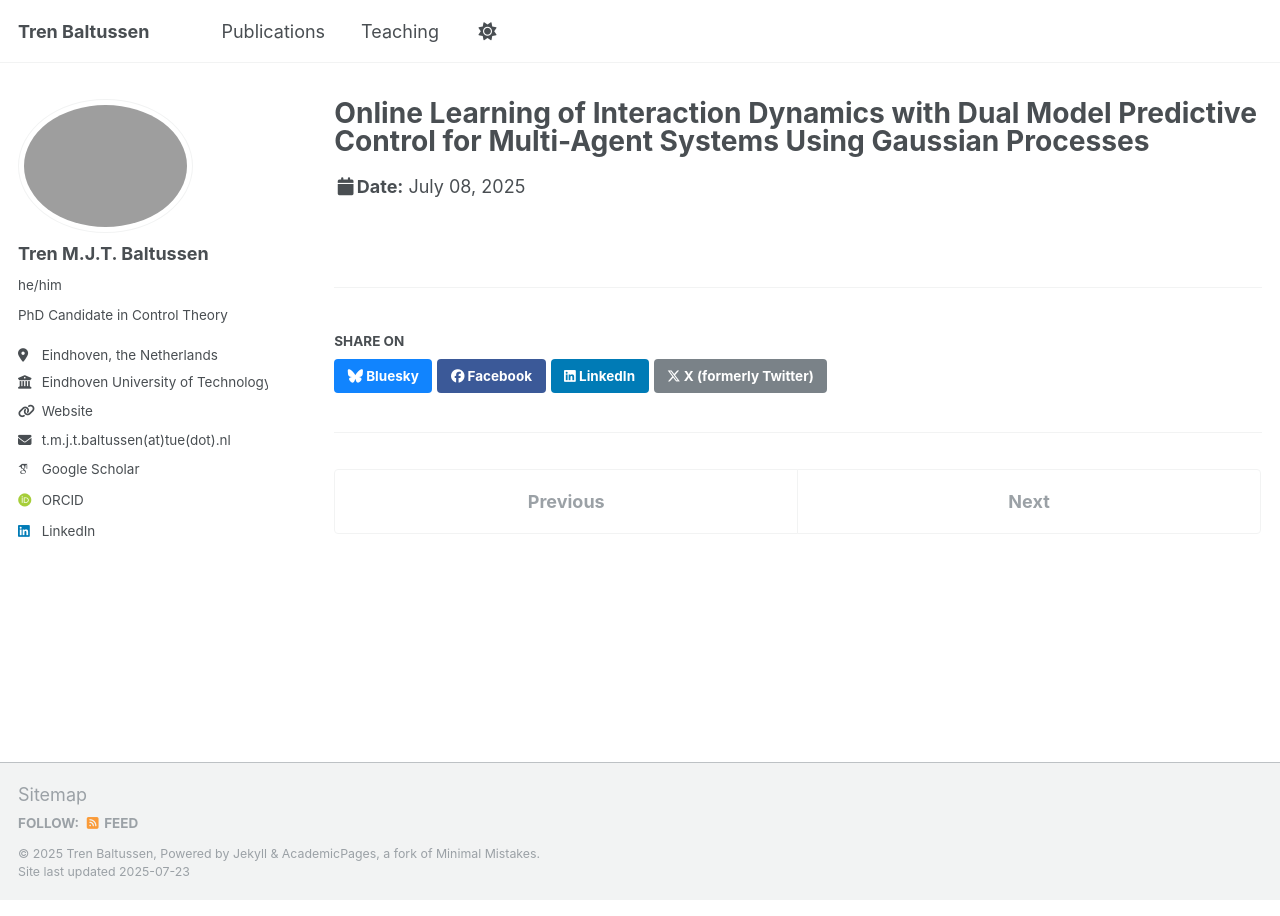
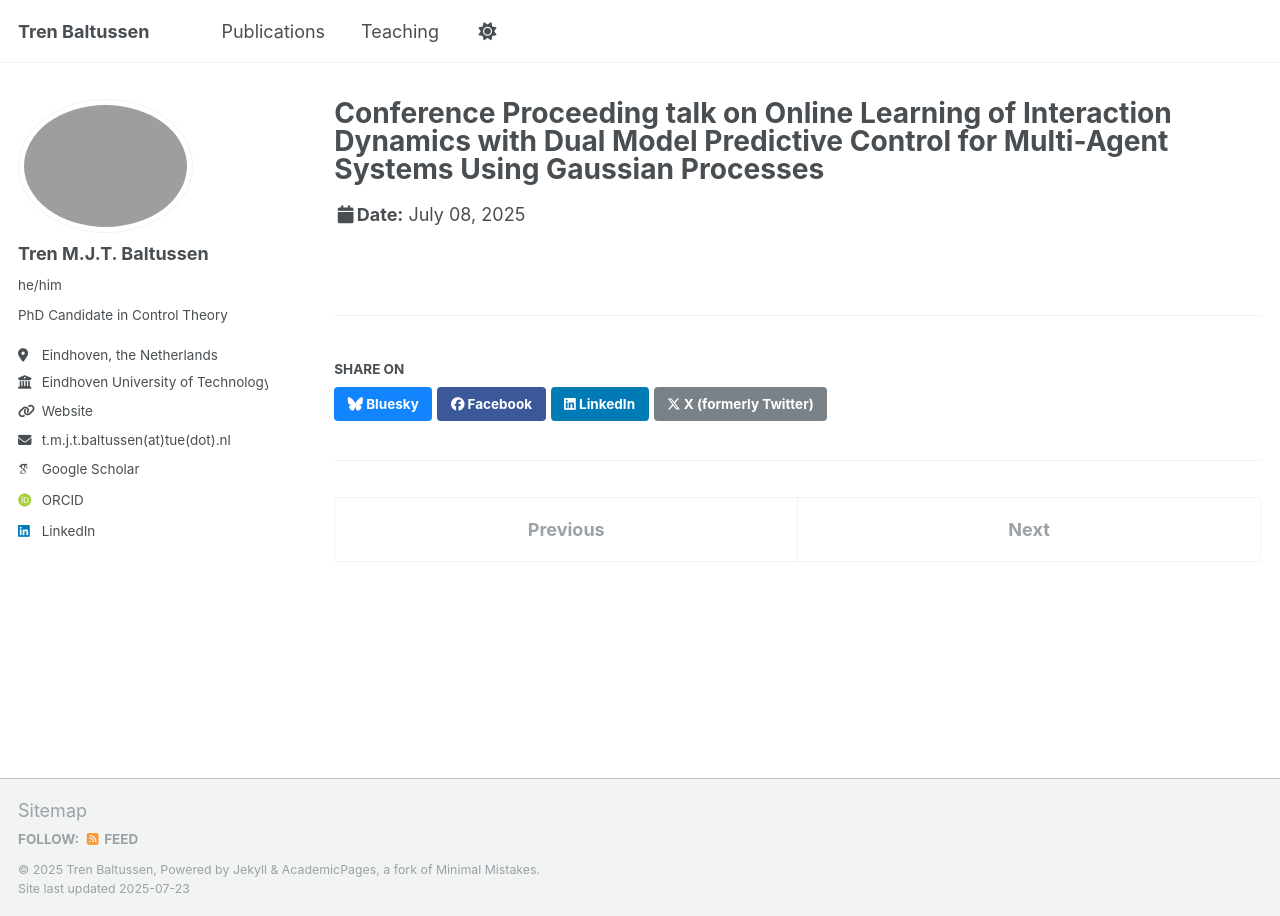
Before and after one commit to TrenBaltussen/TrenBaltussen.github.io, a Jekyll site: the page built from _talks/2025-07-08-ACC.md, in a window 1280 px wide. Built offline with Jekyll 4.4.1, drawn with Linux system fonts in a browser that asks for light colours; some web fonts are replaced.

Commit message:
Update 2025-07-08-ACC.md

```diff
--- a/_talks/2025-07-08-ACC.md
+++ b/_talks/2025-07-08-ACC.md
@@ -1,7 +1,8 @@
 ---
-title: "Online Learning of Interaction Dynamics with Dual Model Predictive Control for Multi-Agent Systems Using Gaussian Processes"
+title: "Conference Proceeding talk on Online Learning of Interaction Dynamics with Dual Model Predictive Control for Multi-Agent Systems Using Gaussian Processes"
 collection: talks
 type: "Conference proceedings talk"
+permarlink: /publication/2024-08-31-GP-MPC-1
 venue: "American Control Conference"
 date: 2025-07-08
 location: "Denver, CO, USA"
```
